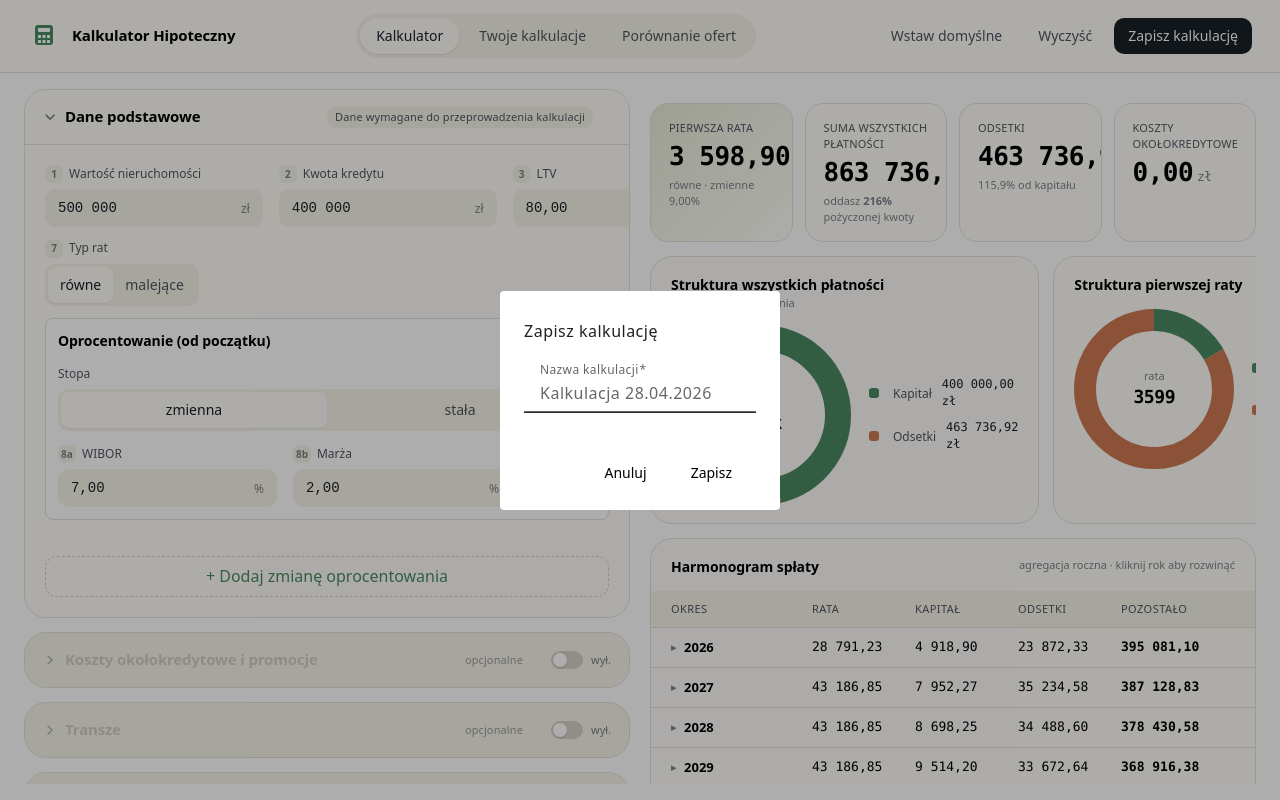
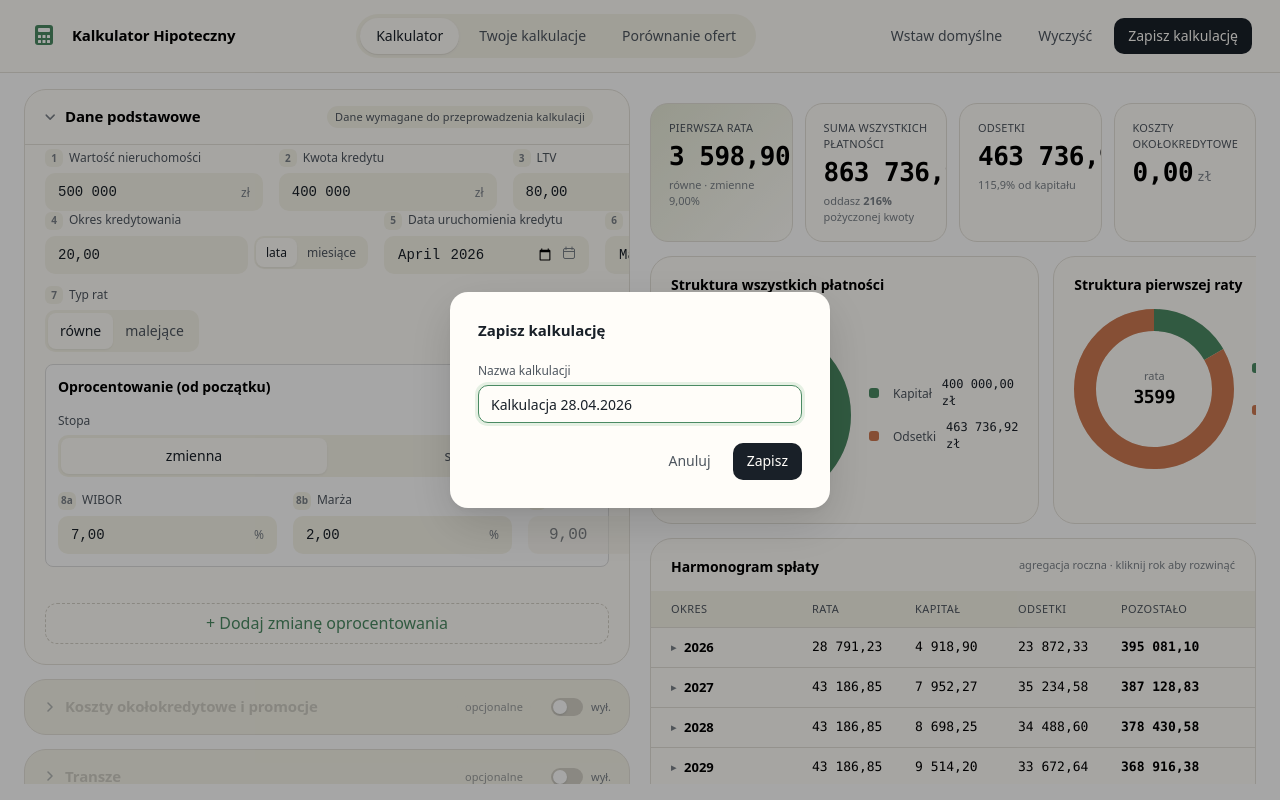
Before and after one commit to gyerosaski/kalkulator-hippoteczny, an Angular app: page / in a window 1280 px wide. Both pictures are taken after a click on the button "Zapisz kalkulację". Built offline with nearby package versions, Linux system fonts and the light colour scheme.

Commit message:
migracja na natywne okna dialog

```diff
--- a/src/app/components/form/basic-data-form/basic-data-form.component.html
+++ b/src/app/components/form/basic-data-form/basic-data-form.component.html
@@ -31,7 +31,9 @@
           (valueChange)="onLtvChanged()"
         />
       </app-field>
+    </div>
 
+    <div class="row row--3">
       <app-field num="4" label="Okres kredytowania">
         <div class="inline">
           <app-number-input
--- a/src/app/components/ui/month-picker/month-picker.component.html
+++ b/src/app/components/ui/month-picker/month-picker.component.html
@@ -10,6 +10,3 @@
   />
   <icon-calendar />
 </div>
-@if (_value()) {
-  <div class="field-hint">{{ _value() | formatMonth }}</div>
-}
--- a/src/app/containers/layout/layout.component.html
+++ b/src/app/containers/layout/layout.component.html
@@ -37,4 +37,6 @@
       <app-results-schedule [yearlyGroups]="yearlyGroups()"></app-results-schedule>
     </div>
   </div>
+
+  <app-save-calculation-dialog />
 </div>
--- a/src/app/containers/layout/layout.component.ts
+++ b/src/app/containers/layout/layout.component.ts
@@ -1,8 +1,7 @@
-import { ChangeDetectionStrategy, Component, inject, signal } from '@angular/core';
+import { ChangeDetectionStrategy, Component, inject, signal, viewChild } from '@angular/core';
 
 import { ReactiveFormsModule } from '@angular/forms';
 import { takeUntilDestroyed } from '@angular/core/rxjs-interop';
-import { MatDialogModule, MatDialog } from '@angular/material/dialog';
 import { startWith } from 'rxjs';
 import {
   MortgageInputs,
@@ -44,7 +43,7 @@ function nextMonthStr(date = new Date()): string {
   standalone: true,
   imports: [
     ReactiveFormsModule,
-    MatDialogModule,
+    SaveCalculationDialogComponent,
     BasicDataFormComponent,
     OverheadCostsFormComponent,
     TranchesFormComponent,
@@ -61,8 +60,8 @@ function nextMonthStr(date = new Date()): string {
 })
 export class LayoutComponent {
   private calc = inject(CalculatorService);
-  private dialog = inject(MatDialog);
   private formService = inject(FormService);
+  private saveDialog = viewChild.required(SaveCalculationDialogComponent);
 
   get form() {
     return this.formService.form;
@@ -256,11 +255,9 @@ export class LayoutComponent {
     this.formService.clearOverheadCosts();
   }
 
-  saveCalculation() {
-    const dlgRef = this.dialog.open(SaveCalculationDialogComponent, {
-      data: { defaultName: 'Kalkulacja ' + new Date().toLocaleDateString('pl-PL') },
-    });
-    dlgRef.afterClosed().subscribe((name) => {
+  async saveCalculation() {
+    const defaultName = 'Kalkulacja ' + new Date().toLocaleDateString('pl-PL');
+    const name = await this.saveDialog().open(defaultName);
     if (!name) return;
     const data = this.form.getRawValue();
     const all = JSON.parse(localStorage.getItem('kalkulacje') || '[]');
@@ -281,7 +278,6 @@ export class LayoutComponent {
 
     const fileName = this.sanitizeFileName(name) + '.json';
     this.downloadJsonFile(fileName, record);
-    });
   }
 
   private sanitizeFileName(name: string): string {
--- a/src/app/dialogs/save-calculation/save-calculation-dialog.component.html
+++ b/src/app/dialogs/save-calculation/save-calculation-dialog.component.html
@@ -1,21 +1,18 @@
-<h2 mat-dialog-title>Zapisz kalkulację</h2>
-<div mat-dialog-content>
-  <mat-form-field appearance="fill" style="width: 100%">
-    <mat-label>Nazwa kalkulacji</mat-label>
-    <input
-      matInput
-      [formControl]="nameCtrl"
-      placeholder="np. Moja kalkulacja"
-      (keydown.enter)="onSave()"
-    />
-    @if (nameCtrl.hasError('required')) {
-      <mat-error>Nazwa jest wymagana.</mat-error>
-    }
-  </mat-form-field>
-</div>
-<div mat-dialog-actions align="end">
-  <button mat-button mat-dialog-close>Anuluj</button>
-  <button mat-raised-button color="primary" (click)="onSave()" [disabled]="nameCtrl.invalid">
-    Zapisz
-  </button>
-</div>
+<dialog #dialogEl (close)="onClose()">
+  <h2 class="dialog-title">Zapisz kalkulację</h2>
+  <form (ngSubmit)="onSave()">
+    <div class="field">
+      <span class="field-label">Nazwa kalkulacji</span>
+      <div class="inp">
+        <input [formControl]="nameCtrl" placeholder="np. Moja kalkulacja" autocomplete="off" />
+      </div>
+      @if (nameCtrl.hasError('required') && nameCtrl.touched) {
+        <span class="field-hint field-hint--error">Nazwa jest wymagana.</span>
+      }
+    </div>
+    <div class="dialog-actions">
+      <button class="btn btn--ghost" type="button" (click)="onCancel()">Anuluj</button>
+      <button class="btn btn--primary" type="submit" [disabled]="nameCtrl.invalid">Zapisz</button>
+    </div>
+  </form>
+</dialog>
--- /dev/null
+++ b/src/app/dialogs/save-calculation/save-calculation-dialog.component.scss
@@ -0,0 +1,39 @@
+dialog {
+  border: none;
+  border-radius: var(--r-lg);
+  background: var(--surface);
+  color: var(--ink);
+  padding: 28px;
+  width: 380px;
+  max-width: calc(100vw - 32px);
+  box-shadow:
+    0 4px 6px oklch(0% 0 0 / 4%),
+    0 16px 48px oklch(0% 0 0 / 14%);
+
+  &::backdrop {
+    background: oklch(0% 0 0 / 35%);
+  }
+}
+
+.dialog-title {
+  margin: 0 0 20px;
+  font-size: 15px;
+  font-weight: 600;
+}
+
+.inp:focus-within {
+  background: var(--surface);
+  border-color: var(--accent-deep);
+  box-shadow: 0 0 0 3px color-mix(in oklch, var(--accent) 30%, transparent);
+}
+
+.field-hint--error {
+  color: var(--c-int);
+}
+
+.dialog-actions {
+  display: flex;
+  justify-content: flex-end;
+  gap: 8px;
+  margin-top: 20px;
+}
--- a/src/app/dialogs/save-calculation/save-calculation-dialog.component.ts
+++ b/src/app/dialogs/save-calculation/save-calculation-dialog.component.ts
@@ -1,45 +1,48 @@
-import { Component, inject } from '@angular/core';
-
+import { Component, ElementRef, viewChild } from '@angular/core';
 import { FormControl, ReactiveFormsModule, Validators } from '@angular/forms';
-import {
-  MatDialogModule,
-  MatDialogRef,
-  MAT_DIALOG_DATA,
-  MatDialog,
-} from '@angular/material/dialog';
-import { MatFormFieldModule } from '@angular/material/form-field';
-import { MatInputModule } from '@angular/material/input';
-import { MatButtonModule } from '@angular/material/button';
-
-interface DialogData {
-  defaultName?: string;
-}
 
 @Component({
   selector: 'app-save-calculation-dialog',
   standalone: true,
-  imports: [
-    ReactiveFormsModule,
-    MatDialogModule,
-    MatFormFieldModule,
-    MatInputModule,
-    MatButtonModule,
-  ],
+  imports: [ReactiveFormsModule],
   templateUrl: './save-calculation-dialog.component.html',
+  styleUrl: './save-calculation-dialog.component.scss',
 })
 export class SaveCalculationDialogComponent {
-  private readonly dialogRef = inject(MatDialogRef<SaveCalculationDialogComponent>);
-  private readonly data = inject<DialogData | null>(MAT_DIALOG_DATA, { optional: true }) ?? {};
+  private dialogEl = viewChild.required<ElementRef<HTMLDialogElement>>('dialogEl');
 
-  nameCtrl = new FormControl(this.data.defaultName ?? '', {
+  nameCtrl = new FormControl('', {
     nonNullable: true,
     validators: [Validators.required],
   });
+
+  private resolve?: (value: string | null) => void;
+  private resolvedValue: string | null = null;
+
+  open(defaultName = ''): Promise<string | null> {
+    this.nameCtrl.reset(defaultName);
+    this.resolvedValue = null;
+    this.dialogEl().nativeElement.showModal();
+    return new Promise((resolve) => {
+      this.resolve = resolve;
+    });
+  }
 
   onSave() {
     if (this.nameCtrl.invalid) return;
     const name = this.nameCtrl.value.trim();
     if (!name) return;
-    this.dialogRef.close(name);
+    this.resolvedValue = name;
+    this.dialogEl().nativeElement.close();
+  }
+
+  onCancel() {
+    this.dialogEl().nativeElement.close();
+  }
+
+  onClose() {
+    this.resolve?.(this.resolvedValue);
+    this.resolve = undefined;
+    this.resolvedValue = null;
   }
 }
```
Lines whose indentation alone changed are shown as unchanged.
